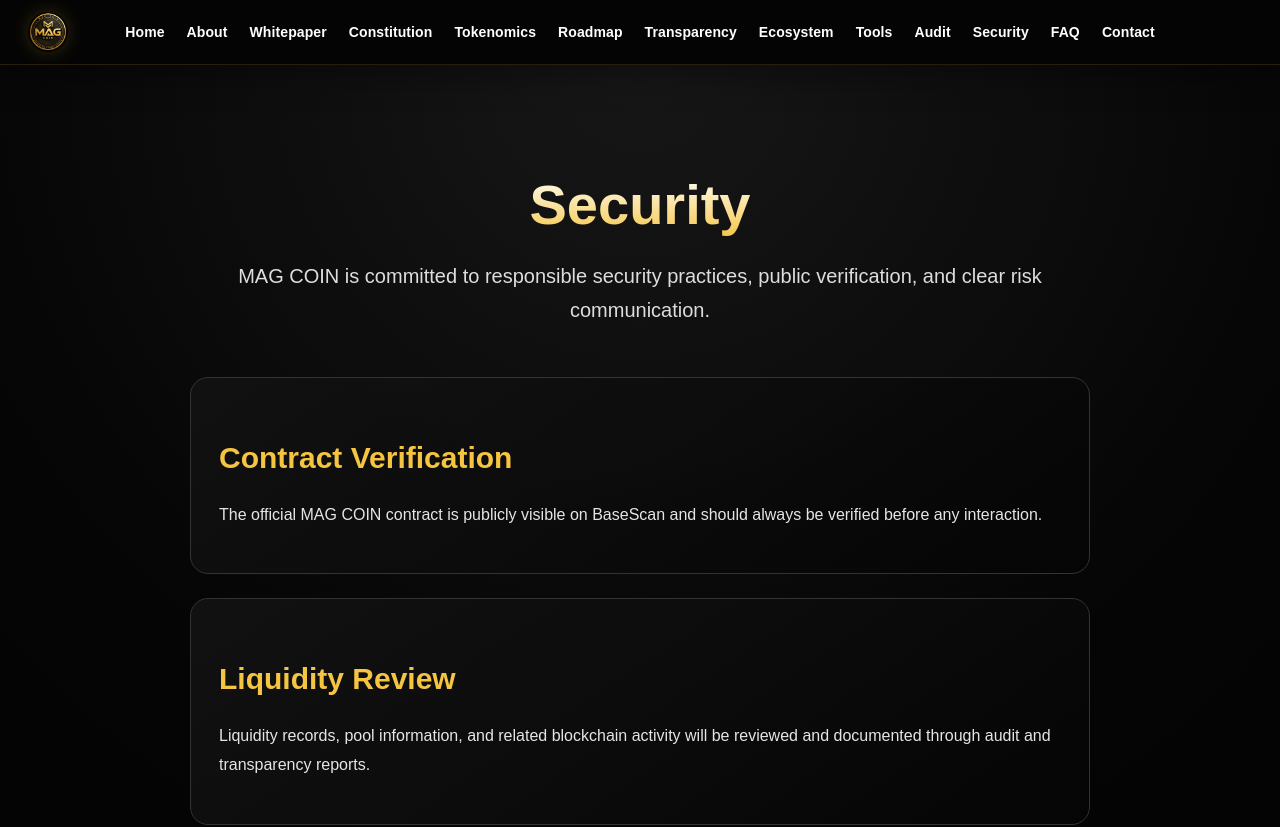
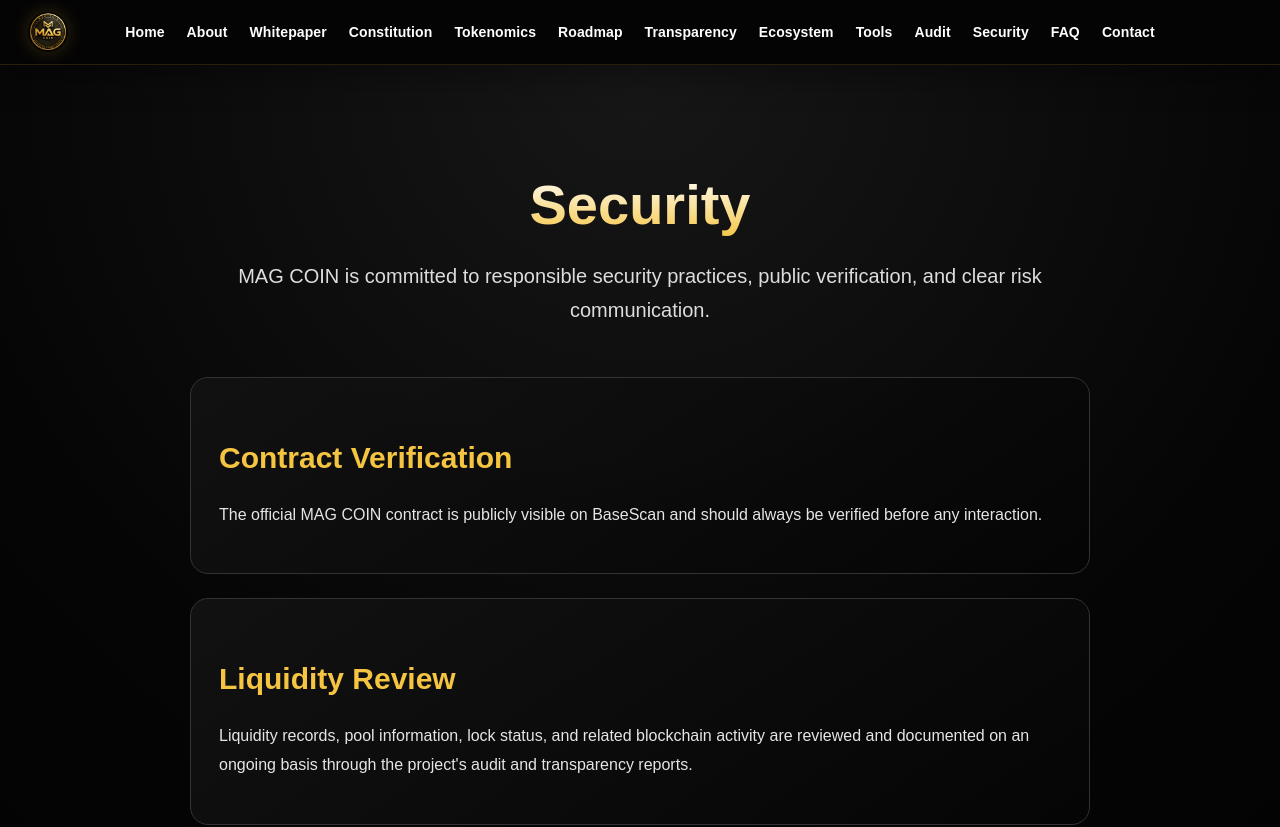
Before and after one commit to MAGZOWN/mag-coin-website, a Next.js app: page /security in a window 1280 px wide. Shown: the top 827 px of the page. Built offline with nearby package versions, Linux system fonts and the light colour scheme.

Commit message:
Fix(security): update Liquidity Review to present tense

```diff
--- a/app/security/page.tsx
+++ b/app/security/page.tsx
@@ -28,9 +28,9 @@ export default function Security() {
           <div style={styles.card} className="cardHover">
             <h2 style={styles.heading}>Liquidity Review</h2>
             <p>
-              Liquidity records, pool information, and related blockchain
-              activity will be reviewed and documented through audit and
-              transparency reports.
+              Liquidity records, pool information, lock status, and related
+              blockchain activity are reviewed and documented on an ongoing
+              basis through the project&apos;s audit and transparency reports.
             </p>
           </div>
 
```
